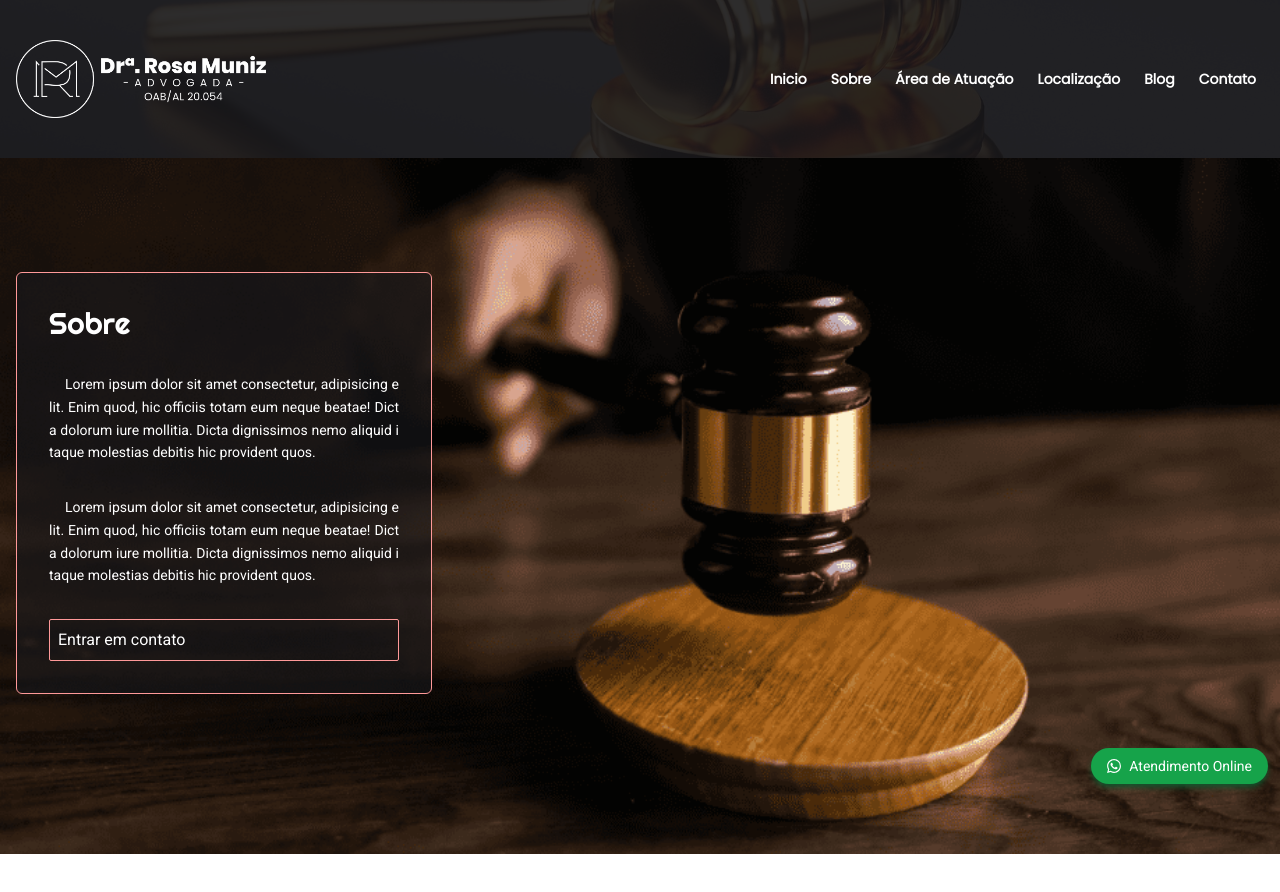
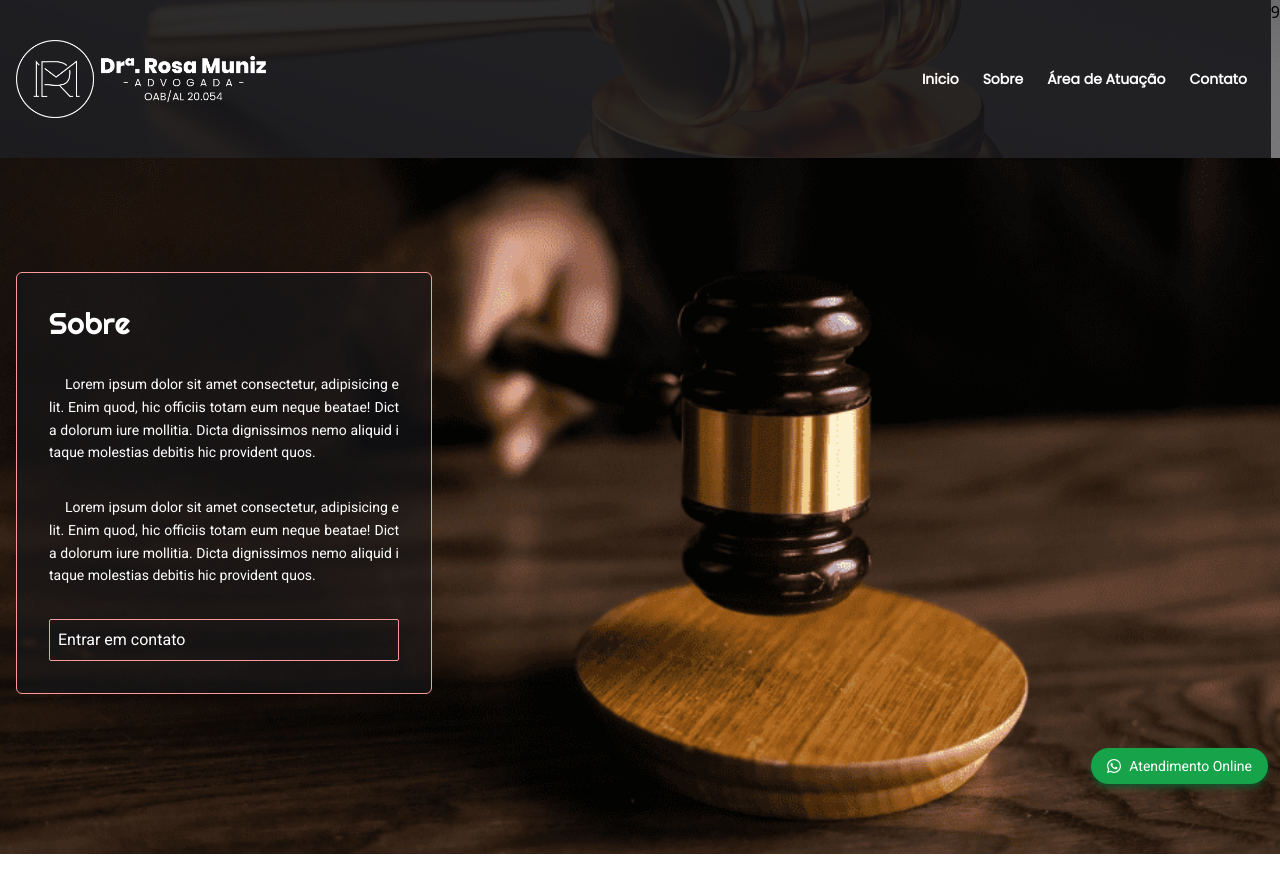
Before and after one commit to andersonjhonatan/project-Advg-RM, a Next.js app in the folder frontend/: page / in a window 1280 px wide. Shown: the top 892 px of the page. Built offline with nearby package versions, Linux system fonts and the light colour scheme.

Commit message:
fix: coment sobre o header para depois fazer

```diff
--- a/frontend/src/components/HeaderComponent.tsx
+++ b/frontend/src/components/HeaderComponent.tsx
@@ -9,8 +9,8 @@ export const HeaderLinks = [
   'Inicio',
   'Sobre',
   'Área de Atuação',
-  'Localização',
-  'Blog',
+  /* 'Localização',
+  'Blog', */
   'Contato',
 ]
 
@@ -84,7 +84,7 @@ const HeaderComponent = () => {
           </div>
         </div>
         </div>
-
+9
       </div>
     </header>
   )
```
